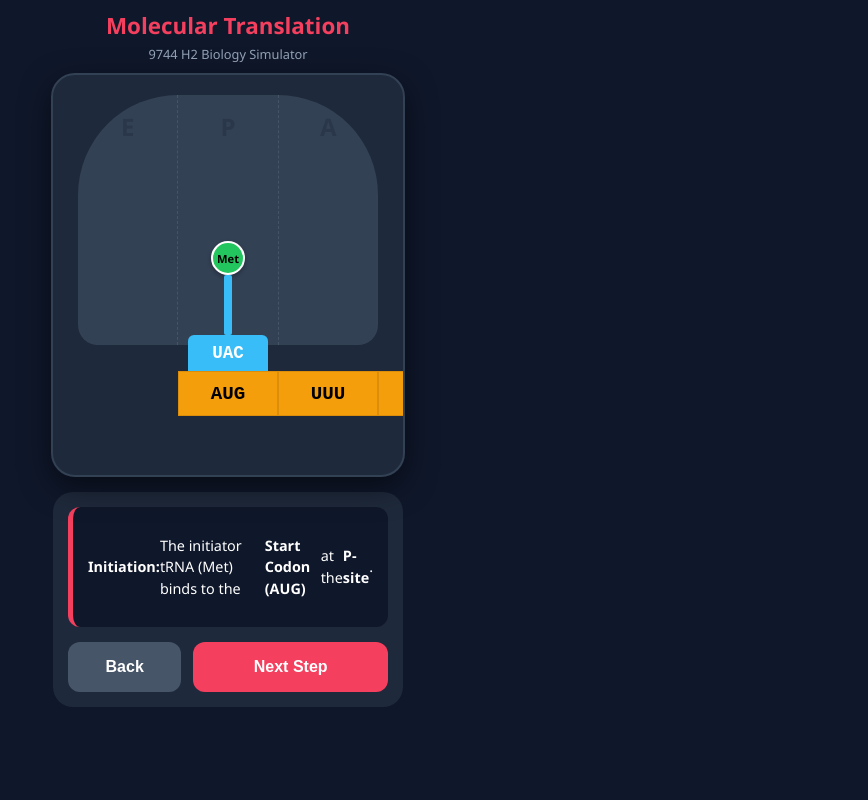
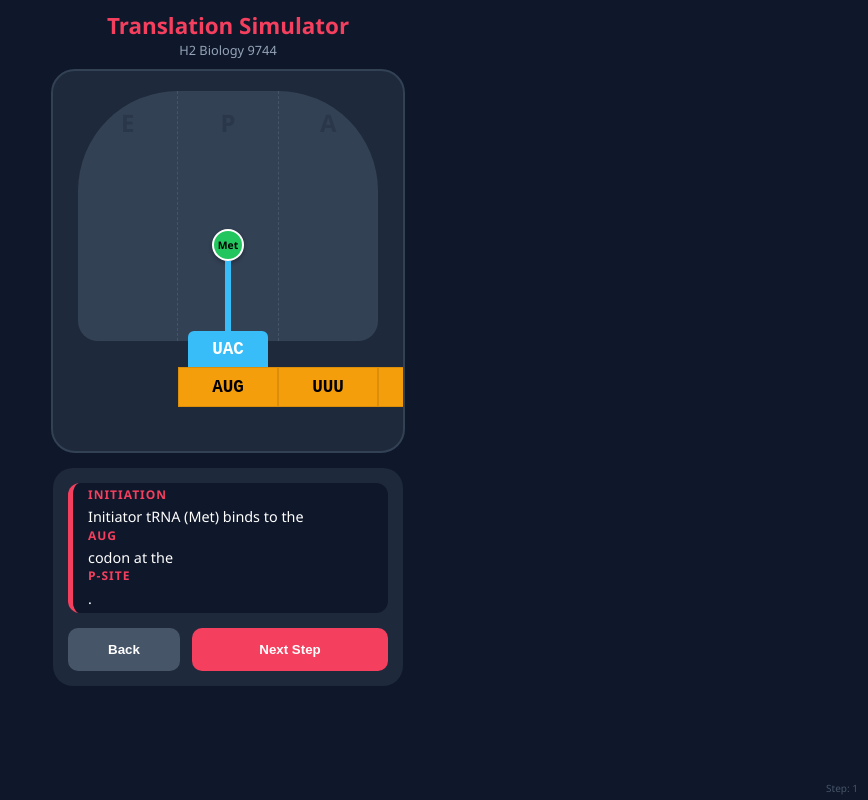
Before and after one commit to AnonymousLeafeon/bio-interactive, a plain HTML site: page index.html in a window 1280 px wide. Both pictures are taken after a click on the button "Next Step". Shown: the whole page, without its empty margins (412-1280 px from the left). Drawn offline with Linux system fonts and the light colour scheme.

Commit message:
Update index.html

```diff
--- a/index.html
+++ b/index.html
@@ -16,7 +16,7 @@
         }
 
         body {
-            font-family: 'Segoe UI', Tahoma, Geneva, Verdana, sans-serif;
+            font-family: 'Segoe UI', system-ui, sans-serif;
             background: var(--bg);
             color: white;
             display: flex;
@@ -29,18 +29,17 @@
 
         .header { text-align: center; margin-bottom: 10px; }
         h1 { font-size: 1.4rem; margin: 0; color: var(--accent); }
-        .tag { font-size: 0.8rem; color: #94a3b8; margin-top: 4px; }
+        .tag { font-size: 0.8rem; color: #94a3b8; }
 
         /* Stage Area */
         #stage {
             position: relative;
             width: 350px;
-            height: 400px;
+            height: 380px;
             background: #1e293b;
             border-radius: 24px;
             border: 2px solid #334155;
             overflow: hidden;
-            box-shadow: 0 10px 30px rgba(0,0,0,0.5);
         }
 
         .ribosome-bg {
@@ -66,73 +65,71 @@
         .site:last-child { border-right: none; }
         .site-label { font-size: 1.5rem; font-weight: 900; color: #1e293b; opacity: 0.4; }
 
-        /* mRNA - Positioned at 296px */
+        /* mRNA - Mathematically aligned to 296px */
         #mrna-track {
             position: absolute;
             top: 296px;
             display: flex;
             transition: transform 0.5s cubic-bezier(0.4, 0, 0.2, 1);
-            padding-left: 125px;
+            padding-left: 125px; /* Aligns first codon to P-site */
             z-index: 5;
         }
 
         .codon {
             width: var(--site-w);
-            height: 45px;
+            height: 40px;
             display: flex;
             justify-content: center;
             align-items: center;
             font-family: 'Courier New', monospace;
             font-weight: bold;
-            font-size: 1.2rem;
+            font-size: 1.1rem;
             color: #000;
-            background: var(--mrna); /* mRNA starts exactly at codons */
+            background: var(--mrna);
             border: 1px solid rgba(0,0,0,0.1);
             box-sizing: border-box;
         }
 
-        /* tRNA - Precise vertical math */
+        /* tRNA Unit - Fixed Height to prevent overlap */
         .trna-unit {
             position: absolute;
             width: var(--site-w);
-            height: 186px; /* Precise height */
+            height: 186px;
             display: flex;
             flex-direction: column;
             align-items: center;
             justify-content: flex-end;
             transition: all 0.5s ease;
             z-index: 10;
-            top: 110px; /* 110 + 186 = 296 (Perfect touch) */
+            top: 110px; /* 110 + 186 = 296 (Perfect touch point) */
         }
 
         .chain-box {
             display: flex;
             flex-direction: column-reverse;
             align-items: center;
-            margin-bottom: 0;
         }
 
         .aa {
-            width: 30px;
-            height: 30px;
+            width: 28px;
+            height: 28px;
             background: var(--aa);
             border: 2px solid #fff;
             border-radius: 50%;
             display: flex;
             justify-content: center;
             align-items: center;
-            font-size: 0.7rem;
+            font-size: 0.65rem;
             font-weight: bold;
             color: #000;
-            margin-top: -8px; /* Link appearance */
+            margin-top: -6px;
             box-shadow: 0 2px 4px rgba(0,0,0,0.3);
         }
 
         .trna-arm {
-            width: 8px;
-            height: 60px;
+            width: 6px;
+            height: 70px;
             background: var(--trna);
-            border-radius: 2px;
         }
 
         .anticodon {
@@ -164,13 +161,23 @@
             padding: 15px;
             border-radius: 12px;
             font-size: 0.9rem;
-            height: 90px; /* Increased to prevent jumbling */
+            height: 100px;
             overflow-y: auto;
             margin-bottom: 15px;
             border-left: 5px solid var(--accent);
-            line-height: 1.5;
+            line-height: 1.4;
             display: flex;
-            align-items: center;
+            flex-direction: column; /* Heading above text */
+            justify-content: center;
+        }
+
+        .info-box b {
+            display: block;
+            margin-bottom: 4px;
+            color: var(--accent);
+            text-transform: uppercase;
+            font-size: 0.75rem;
+            letter-spacing: 1px;
         }
 
         .btn-row {
@@ -180,29 +187,34 @@
 
         button {
             flex: 2;
-            padding: 16px;
+            padding: 14px;
             background: var(--accent);
             color: white;
             border: none;
-            border-radius: 12px;
+            border-radius: 10px;
             font-weight: bold;
-            font-size: 1rem;
             cursor: pointer;
         }
 
-        button.back-btn {
-            flex: 1;
-            background: #475569;
+        button.back-btn { flex: 1; background: #475569; }
+        button:disabled { opacity: 0.2; cursor: not-allowed; }
+
+        /* Hidden Step Counter */
+        #step-counter {
+            position: fixed;
+            bottom: 5px;
+            right: 10px;
+            font-size: 10px;
+            color: #475569;
+            pointer-events: none;
         }
-
-        button:disabled { opacity: 0.2; cursor: not-allowed; }
     </style>
 </head>
 <body>
 
 <div class="header">
-    <h1>Molecular Translation</h1>
-    <div class="tag">9744 H2 Biology Simulator</div>
+    <h1>Translation Simulator</h1>
+    <div class="tag">H2 Biology 9744</div>
 </div>
 
 <div id="stage">
@@ -216,12 +228,17 @@
 </div>
 
 <div class="ui">
-    <div class="info-box" id="msg">Press Next to begin.</div>
+    <div class="info-box" id="msg-container">
+        <b id="msg-head">Step 1</b>
+        <span id="msg-body">Press Next to begin.</span>
+    </div>
     <div class="btn-row">
         <button class="back-btn" id="backBtn" onclick="changeStep(-1)">Back</button>
         <button id="nextBtn" onclick="changeStep(1)">Next Step</button>
     </div>
 </div>
+
+<div id="step-counter">Step: 0</div>
 
 <script>
     const dna = [
@@ -234,30 +251,32 @@
     let step = 0;
     const track = document.getElementById('mrna-track');
     const area = document.getElementById('tRNA-area');
-    const msg = document.getElementById('msg');
-    const nextBtn = document.getElementById('nextBtn');
-    const backBtn = document.getElementById('backBtn');
+    const msgHead = document.getElementById('msg-head');
+    const msgBody = document.getElementById('msg-body');
+    const counter = document.getElementById('step-counter');
 
     const content = [
-        "<b>Step 1: Start.</b> Ready to begin translation of the mRNA strand into a polypeptide chain.",
-        "<b>Initiation:</b> The initiator tRNA (Met) binds to the <b>Start Codon (AUG)</b> at the <b>P-site</b>.",
-        "<b>Elongation:</b> The second aminoacyl-tRNA (Phe) enters the <b>A-site</b> via complementary base pairing.",
-        "<b>Peptide Bond:</b> Peptidyl transferase (ribozyme) joins Met to Phe. The chain moves to the A-site tRNA.",
-        "<b>Translocation:</b> Ribosome moves 5' to 3'. mRNA shifts left. Empty tRNA moves to E-site and exits.",
-        "<b>Cycle 2:</b> The third tRNA (Gly) enters the A-site, pairing its CCG anticodon with the GGC codon.",
-        "<b>Chain Growth:</b> The Met-Phe dipeptide is transferred to Gly, forming a tripeptide in the A-site.",
-        "<b>Translocation:</b> mRNA shifts again. The tripeptide-tRNA is now held in the P-site.",
-        "<b>Termination:</b> Stop Codon (UAG) is reached. A Release Factor binds, and the polypeptide is released."
+        {h: "Start", b: "Ready to translate the mRNA strand into a polypeptide chain."},
+        {h: "Initiation", b: "Initiator tRNA (Met) binds to the <b>AUG</b> codon at the <b>P-site</b>."},
+        {h: "Elongation Entry", b: "The second tRNA (Phe) enters the <b>A-site</b>. Anticodon AAA pairs with UUU."},
+        {h: "Peptide Bond", b: "Peptidyl transferase links Met to Phe. The chain moves to the A-site tRNA."},
+        {h: "Translocation", b: "Ribosome moves 5' to 3'. mRNA shifts left. Empty tRNA moves to E-site to exit."},
+        {h: "Elongation Cycle 2", b: "The third tRNA (Gly) enters the A-site, pairing its CCG anticodon with GGC."},
+        {h: "Chain Growth", b: "The Met-Phe chain is transferred to Gly, forming a tripeptide in the A-site."},
+        {h: "Translocation 2", b: "mRNA shifts again. The tripeptide-tRNA is now positioned in the P-site."},
+        {h: "Termination", b: "Stop Codon (UAG) reached. A Release Factor binds, releasing the polypeptide."}
     ];
 
     function render() {
         area.innerHTML = "";
         track.innerHTML = "";
-        backBtn.disabled = (step === 0);
-        nextBtn.disabled = (step === content.length - 1);
-        msg.innerHTML = content[step];
+        document.getElementById('backBtn').disabled = (step === 0);
+        document.getElementById('nextBtn').disabled = (step === content.length - 1);
 
-        // Draw mRNA
+        msgHead.innerText = content[step].h;
+        msgBody.innerHTML = content[step].b;
+        counter.innerText = "Step: " + step;
+
         dna.forEach(d => {
             const div = document.createElement('div');
             div.className = 'codon';
@@ -265,36 +284,39 @@
             track.appendChild(div);
         });
 
-        // Step-based mRNA position
+        // Track Movement (Logic: Site width is 100px)
         let tx = 0;
         if (step >= 4) tx = -100;
         if (step >= 7) tx = -200;
         track.style.transform = `translateX(${tx}px)`;
 
-        // tRNA rendering logic
-        if (step >= 1 && step < 4) createTRNA(0, 125, (step >= 3)); // Met
+        // tRNA Placement Logic
+        // Met tRNA (idx 0)
+        if (step >= 1 && step < 4) createTRNA(0, 125, (step >= 3));
+
+        // Phe tRNA (idx 1)
         if (step >= 2 && step < 7) {
-            let x = (step >= 4) ? 25 : 225; // Moves from A to P
-            createTRNA(1, x, (step >= 6));
-        }
-        if (step >= 5) {
-            let x = (step >= 7) ? 125 : 225;
-            createTRNA(2, x, false); // Gly
+            let xPos = (step >= 4) ? 125 : 225; // Moves from A to P during translocation
+            createTRNA(1, xPos, (step >= 6));
         }
 
-        // Exit Logic (Ghost tRNAs)
+        // Gly tRNA (idx 2)
+        if (step >= 5) {
+            let xPos = (step >= 7) ? 125 : 225;
+            createTRNA(2, xPos, false);
+        }
+
+        // Ghost tRNAs in E-site
         if (step === 4) { let t = createTRNA(0, 25, false); t.style.opacity = 0.2; }
         if (step === 7) { let t = createTRNA(1, 25, false); t.style.opacity = 0.2; }
     }
 
-    function createTRNA(idx, x, chainTransferred) {
+    function createTRNA(idx, x, chainMoved) {
         const unit = document.createElement('div');
         unit.className = 'trna-unit';
         unit.style.left = x + "px";
 
-        let aas = !chainTransferred ? `<div class="aa">${dna[idx].aa}</div>` : "";
-
-        // Build chains for visualization
+        let aas = !chainMoved ? `<div class="aa">${dna[idx].aa}</div>` : "";
         if (idx === 1 && step >= 3 && step < 6) aas = `<div class="aa">Phe</div><div class="aa">Met</div>`;
         if (idx === 2 && step >= 6) aas = `<div class="aa">Gly</div><div class="aa">Phe</div><div class="aa">Met</div>`;
 
```
